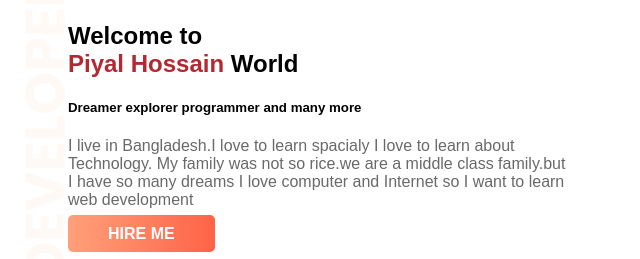
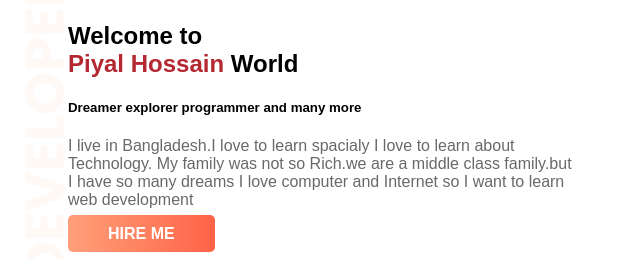
Before and after one commit to py-38384/my-website, a plain HTML site: page index.html in a window 1280 px wide. Shown: the part 81-340 px from the top of the page, 5-645 px from the left. Drawn offline with Linux system fonts and the light colour scheme; a web font is replaced by a local one.

Commit message:
Update index.html

```diff
--- a/index.html
+++ b/index.html
@@ -68,8 +68,8 @@ p{
 <div class="half-width"><h1>Welcome to <br/><span>Piyal Hossain</span> World</h1>
 <h5>Dreamer explorer programmer and many more</h5>
 <p>I live in Bangladesh.I love to learn spacialy I love to learn about Technology.
-My family was not so rice.we are a middle class family.but I have so many dreams I love computer and Internet
-so I want to learn web development</p>
+My family was not so Rich.we are a middle class family.but I have so many dreams I love computer and Internet
+so I want to learn web development   </p>
 <a class="button" href="https://www.linkedin.com/in/piyal-hossain-b3720b21b" target="_blank" >HIRE ME</a></div>
 <div class="half-width"><img src="my photo.png"/></div>
 </section>
```
